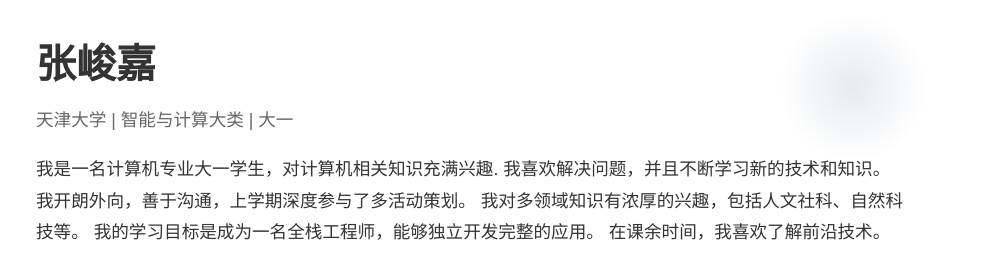
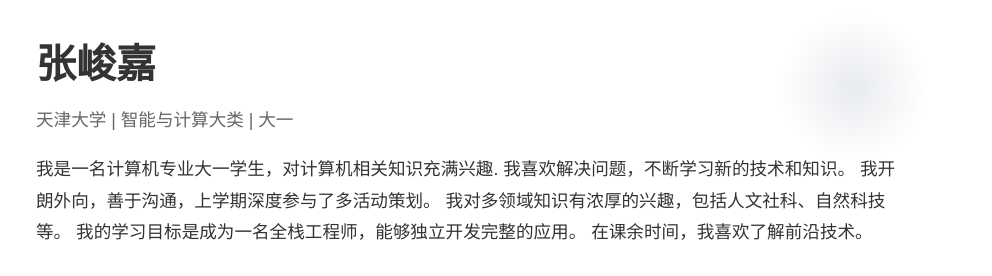
Before and after one commit to JasonCH2CH2/workshow, a plain HTML site: page index.html in a window 1280 px wide. Shown: the part 88-364 px from the top of the page, 288-1280 px from the left. Drawn offline with Linux system fonts and the light colour scheme.

Commit message:
thirdremote

```diff
--- a/index.html
+++ b/index.html
@@ -33,7 +33,7 @@
                     <p class="school">天津大学 | 智能与计算大类 | 大一</p>
                     <p class="description">
                         我是一名计算机专业大一学生，对计算机相关知识充满兴趣.
-                        我喜欢解决问题，并且不断学习新的技术和知识。
+                        我喜欢解决问题，不断学习新的技术和知识。
                         我开朗外向，善于沟通，上学期深度参与了多活动策划。
                         我对多领域知识有浓厚的兴趣，包括人文社科、自然科技等。
                         我的学习目标是成为一名全栈工程师，能够独立开发完整的应用。
```
